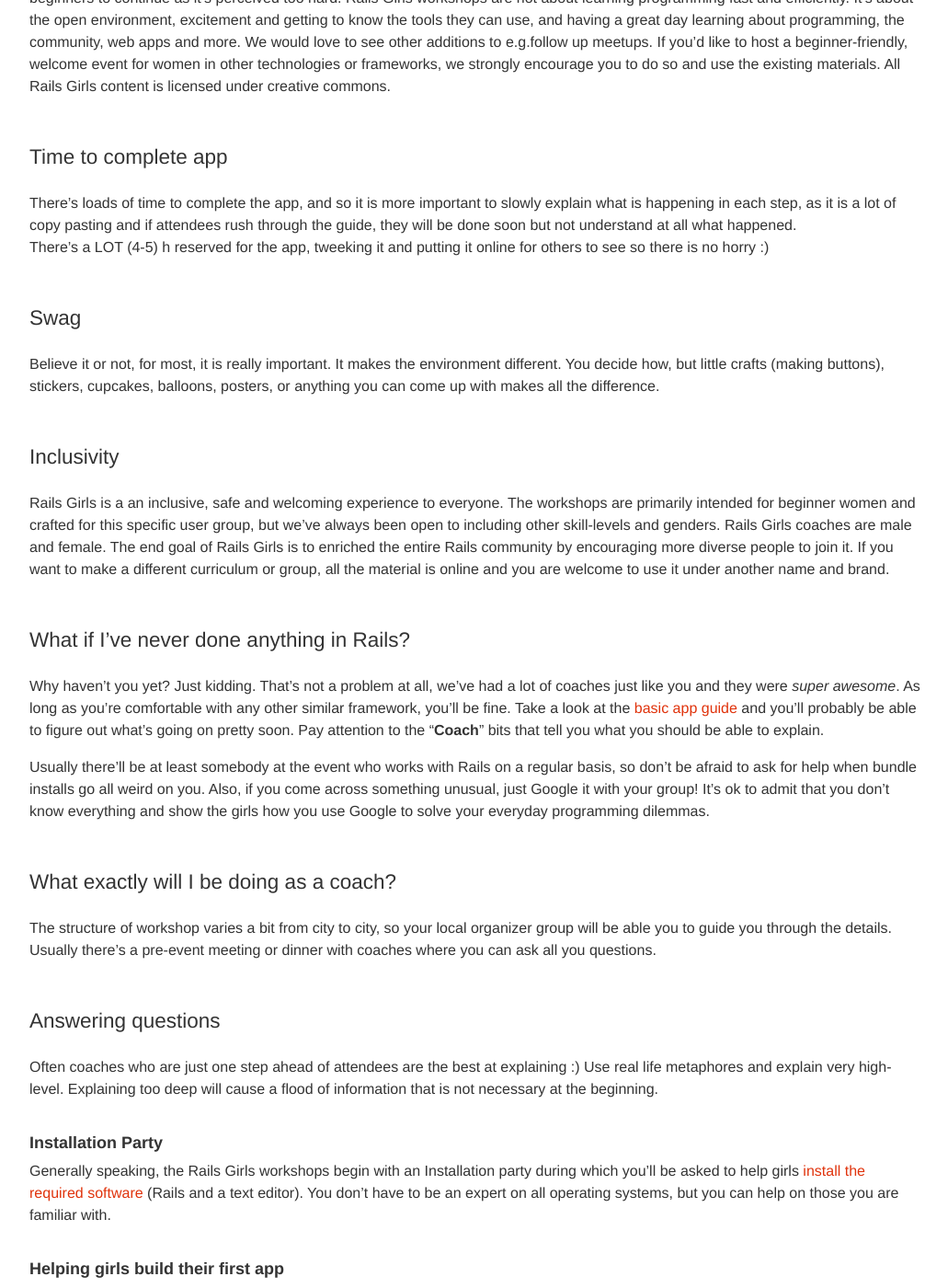
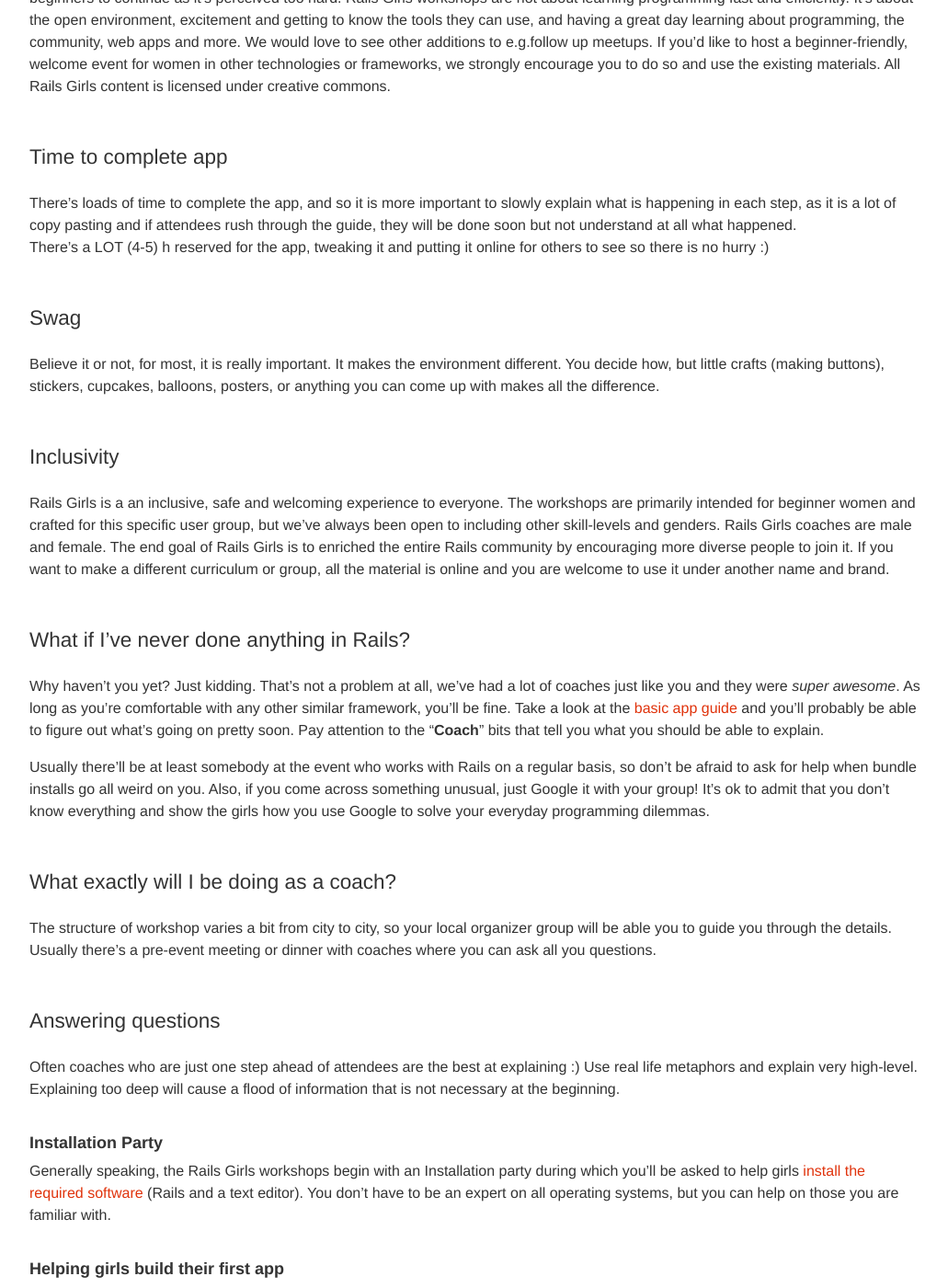
Before and after one commit to railsgirls/guides.railsgirls.com, a Jekyll site: the page built from _posts/2013-03-26-coach.markdown, in a window 1280 px wide and 1400 px high, scrolled down 1027 px. Shown: the whole window at 92% size, without its empty margins (53-1084 px from the left). Built offline with Jekyll 4.4.1, drawn with Linux system fonts in a browser that asks for light colours; nearby versions of some CDN libraries; Markdown is read by kramdown in place of the engine named in the settings.

Commit message:
Corrects some spelling errors
tweaking, metaphors, hurry

```diff
--- a/_posts/2013-03-26-coach.markdown
+++ b/_posts/2013-03-26-coach.markdown
@@ -33,7 +33,7 @@
 
 ### Time to complete app
 There's loads of time to complete the app, and so it is more important to slowly explain what is happening in each step, as it is a lot of copy pasting and if attendees rush through the guide, they will be done soon but not understand at all what happened.
-<br> There's a LOT (4-5) h reserved for the app, tweeking it and putting it online for others to see so there is no horry :)
+<br> There's a LOT (4-5) h reserved for the app, tweaking it and putting it online for others to see so there is no hurry :)
 
 
 ### Swag
@@ -56,7 +56,7 @@
 The structure of workshop varies a bit from city to city, so your local organizer group will be able you to guide you through the details. Usually there's a pre-event meeting or dinner with coaches where you can ask all you questions.
 
 ### Answering questions
-Often coaches who are just one step ahead of attendees are the best at explaining :) Use real life metaphores and explain very high-level. Explaining too deep will cause a flood of information that is not necessary at the beginning.
+Often coaches who are just one step ahead of attendees are the best at explaining :) Use real life metaphors and explain very high-level. Explaining too deep will cause a flood of information that is not necessary at the beginning.
 
 #### Installation Party
 
```
